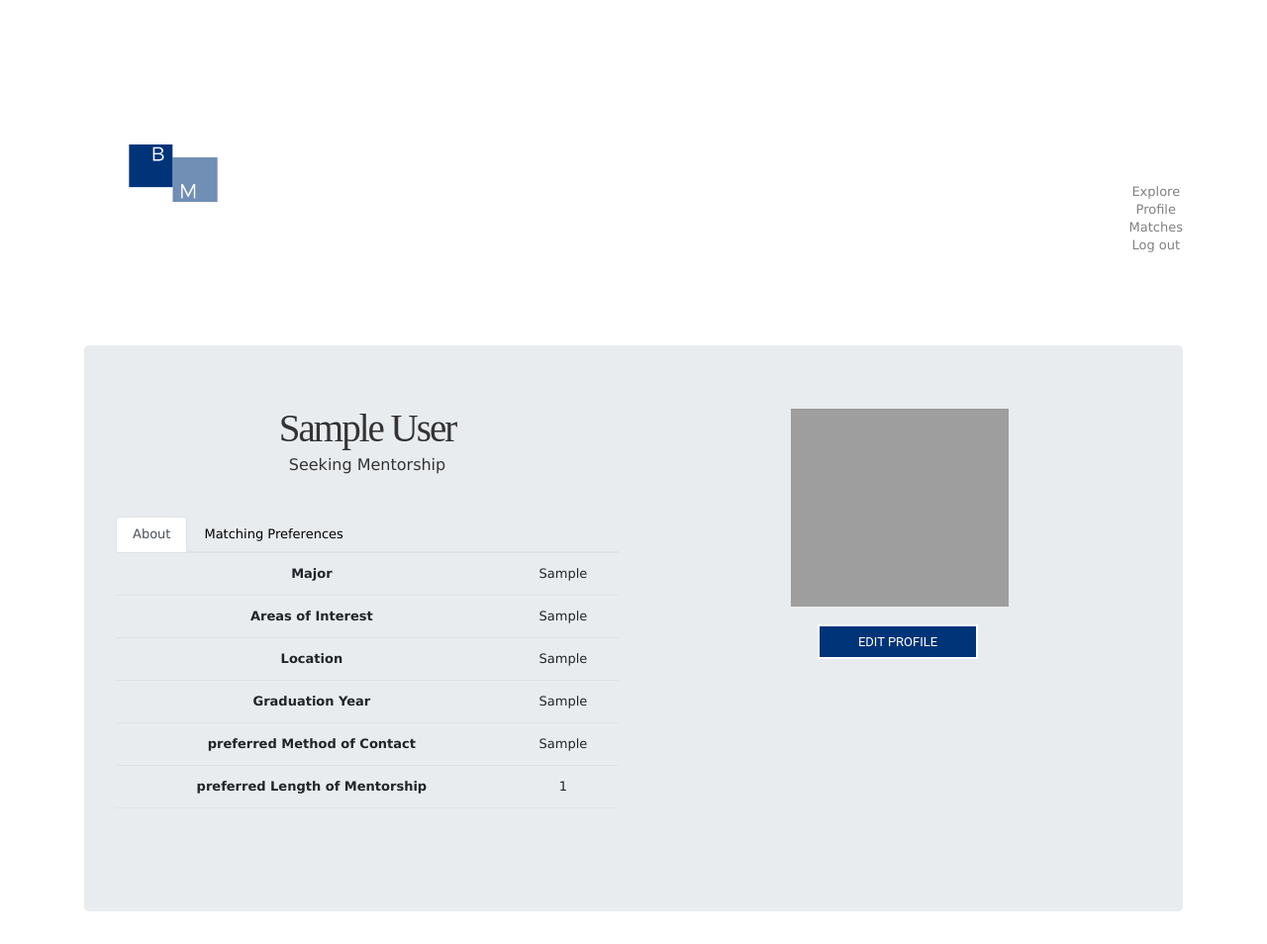
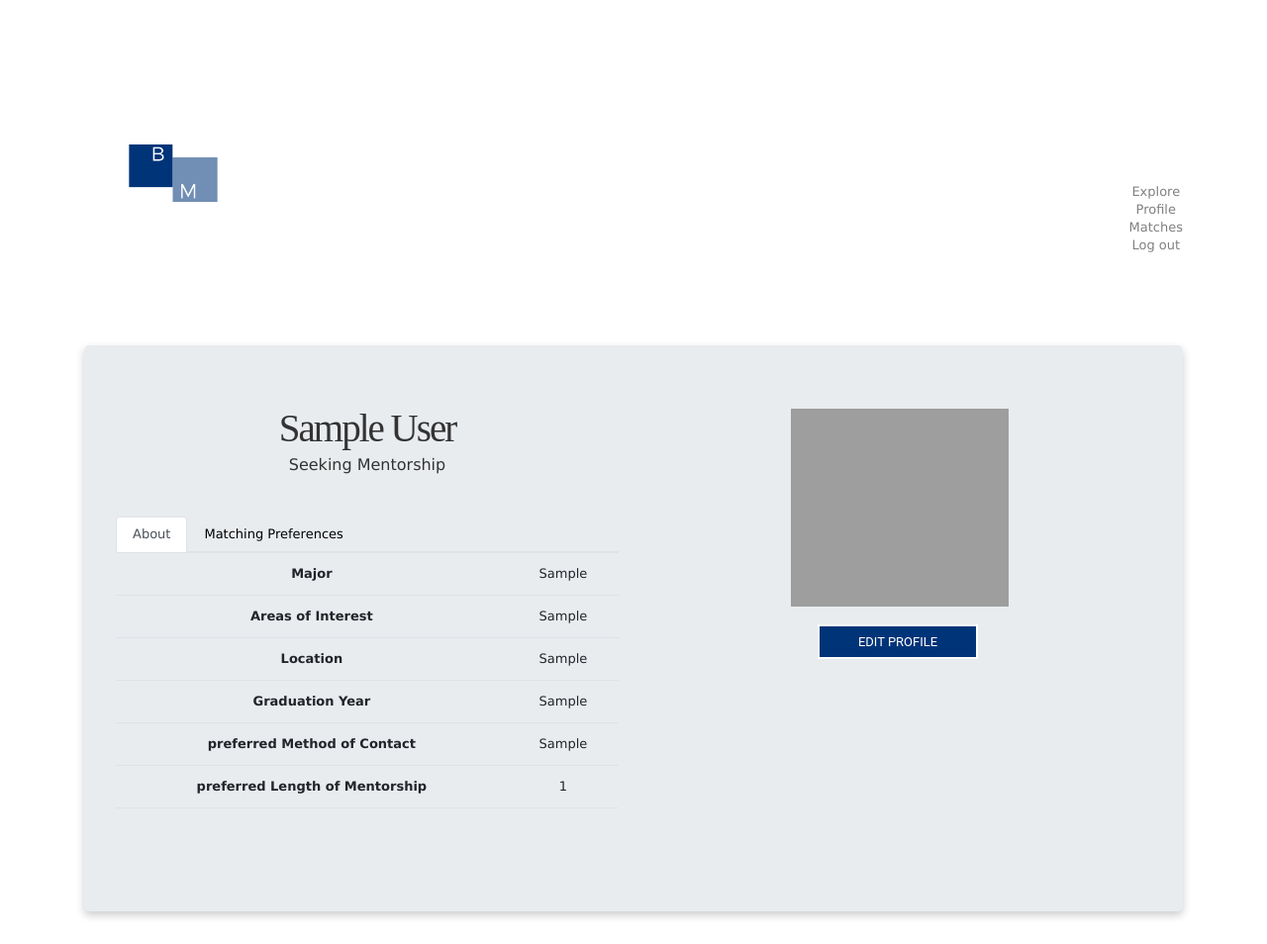
Before and after one commit to bellemscott/mentorship, a Rails app: page /mentees/1 in a window 1280 px wide. Shown: the whole page at 99% size. Run offline with Rails 7, Linux system fonts and the light colour scheme; a user stored in the database is signed in; tables that the repository leaves empty hold one stand-in row (values such as "Sample post"); style sheets or scripts are compiled from the project's sources; some libraries are stand-ins or nearby versions; grey boxes are pictures that could not be loaded.

Commit message:
profile ui edits

```diff
--- a/app/views/matches/index.html.erb
+++ b/app/views/matches/index.html.erb
@@ -111,7 +111,7 @@
                                             <% puts search_record.id %>
                                             <%if other_match != nil %>
                                                 <%if other_match.accepted %>
-                                                    Status: It's a match! You can now chat with this user
+                                                    <h1>Status: It's a match! You can now chat with this user</h1>
                                                     <br><br>
                                                     <button type="button" class="button3">Chat</button>
                                                 <%end%>
--- a/app/views/mentees/show.html.erb
+++ b/app/views/mentees/show.html.erb
@@ -6,7 +6,7 @@
 <body>
 <script src="https://ajax.googleapis.com/ajax/libs/jquery/2.1.1/jquery.min.js"></script>
 <script src="https://maxcdn.bootstrapcdn.com/bootstrap/3.3.7/js/bootstrap.min.js"></script>
-<div class= "center jumbotron emp-profile">
+<div class= "center jumbotron emp-profile" style="box-shadow: 0 4px 8px 0 rgba(0, 0, 0, 0.2);">
             <form method="post">
                 <div class="row">
                     <div class="col-md-6">
--- a/app/views/mentors/show.html.erb
+++ b/app/views/mentors/show.html.erb
@@ -6,7 +6,7 @@
 <body>
 <script src="https://ajax.googleapis.com/ajax/libs/jquery/2.1.1/jquery.min.js"></script>
 <script src="https://maxcdn.bootstrapcdn.com/bootstrap/3.3.7/js/bootstrap.min.js"></script>
-<div class= "center jumbotron emp-profile">
+<div class= "center jumbotron emp-profile" style="box-shadow: 0 4px 8px 0 rgba(0, 0, 0, 0.2);">
             <form method="post">
                 <div class="row">
                     <div class="col-md-6">
```
